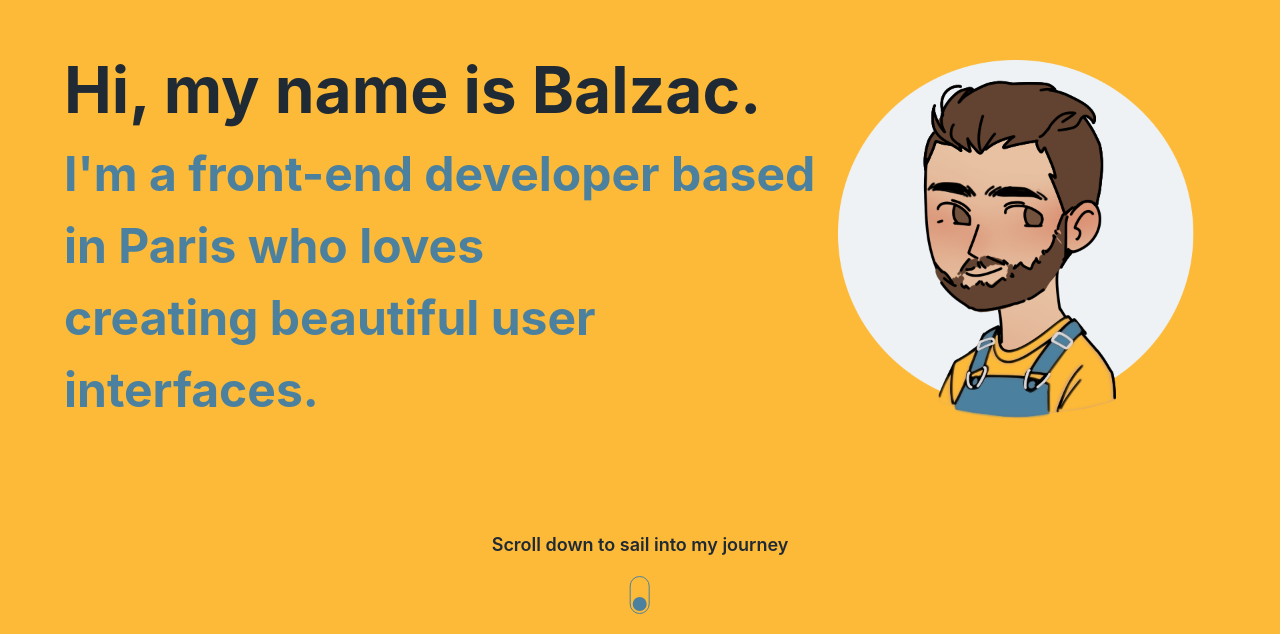
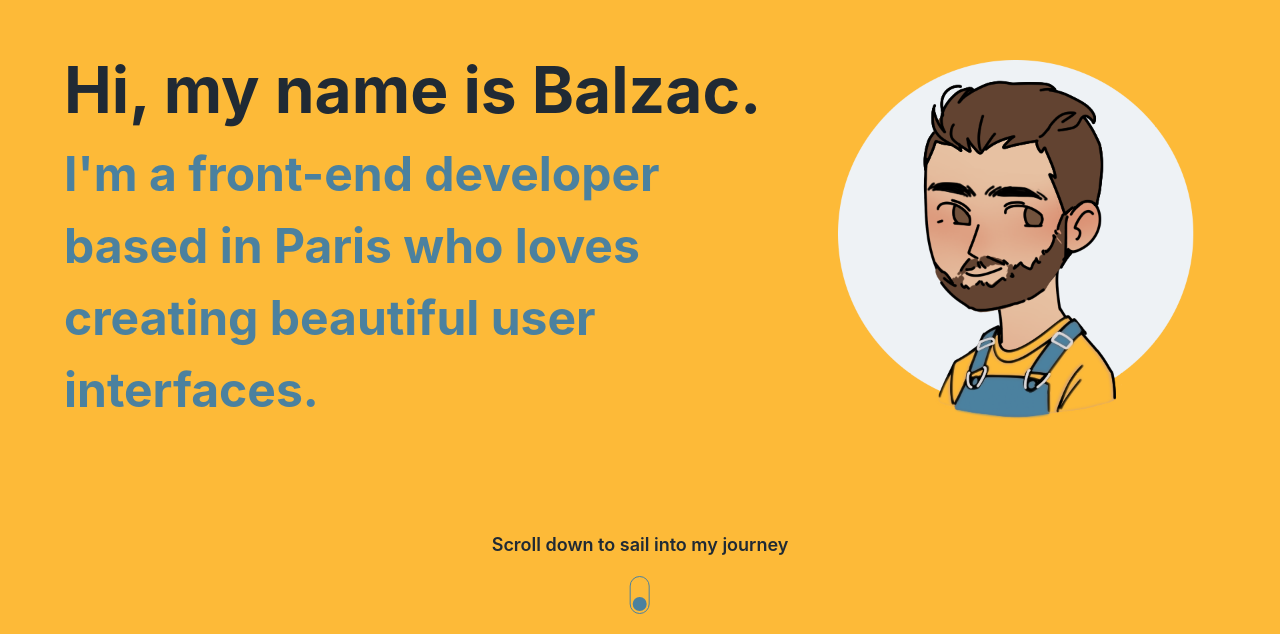
Before and after one commit to balzacbdmt/portfolio-2024, a React (Vite) app: page / in a window 1280 px wide. Shown: the part 166-800 px from the top of the page. Built offline with nearby package versions, Linux system fonts and the light colour scheme.

Commit message:
fix hero layout

```diff
--- a/src/components/features/hero/Hero.module.scss
+++ b/src/components/features/hero/Hero.module.scss
@@ -14,6 +14,7 @@
 
     h2 {
       color: $blue_light;
+      width: 80%;
       @include appear-from-bottom;
     }
   }
--- a/src/components/features/hero/Hero.tsx
+++ b/src/components/features/hero/Hero.tsx
@@ -10,7 +10,6 @@ const Hero = forwardRef<HTMLElement>((_props, ref) => {
         <h1>Hi, my name is Balzac.</h1>
         <h2>
           I&apos;m a front-end developer based in Paris who loves
-          <br />
           creating beautiful user interfaces.
         </h2>
       </div>
```
